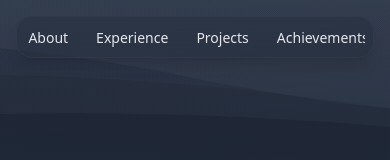
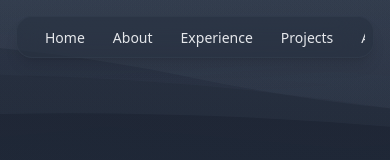
Before and after one commit to ojaswk27/ojaswk27.github.io, a React (Vite) app: page / in a window 390 px wide. Shown: the top 160 px of the page. Built offline with nearby package versions, Linux system fonts and the light colour scheme.

Commit message:
fix mobile scroll 2

```diff
--- a/App.tsx
+++ b/App.tsx
@@ -405,14 +405,14 @@ const Header = ({ activeSection }: { activeSection: string }) => {
       scrolled ? 'scale-95' : 'scale-100'
     }`}>
       <GlassCard className="p-2">
-        <nav className="flex items-center justify-center sm:justify-between overflow-x-auto">
+        <nav className="flex items-center justify-start sm:justify-between overflow-x-auto">
           <a
             href="#home"
             className="hidden sm:block text-lg font-bold ml-4 hover:text-white transition-all duration-150 hover:scale-105 flex-shrink-0"
           >
             OJ
           </a>
-          <ul className="flex items-center gap-1 sm:gap-2 flex-shrink-0">
+          <ul className="flex items-center gap-1 sm:gap-2 flex-shrink-0 px-2">
             {NAV_LINKS.map((link) => {
               const linkLower = link.toLowerCase();
               return (
```
